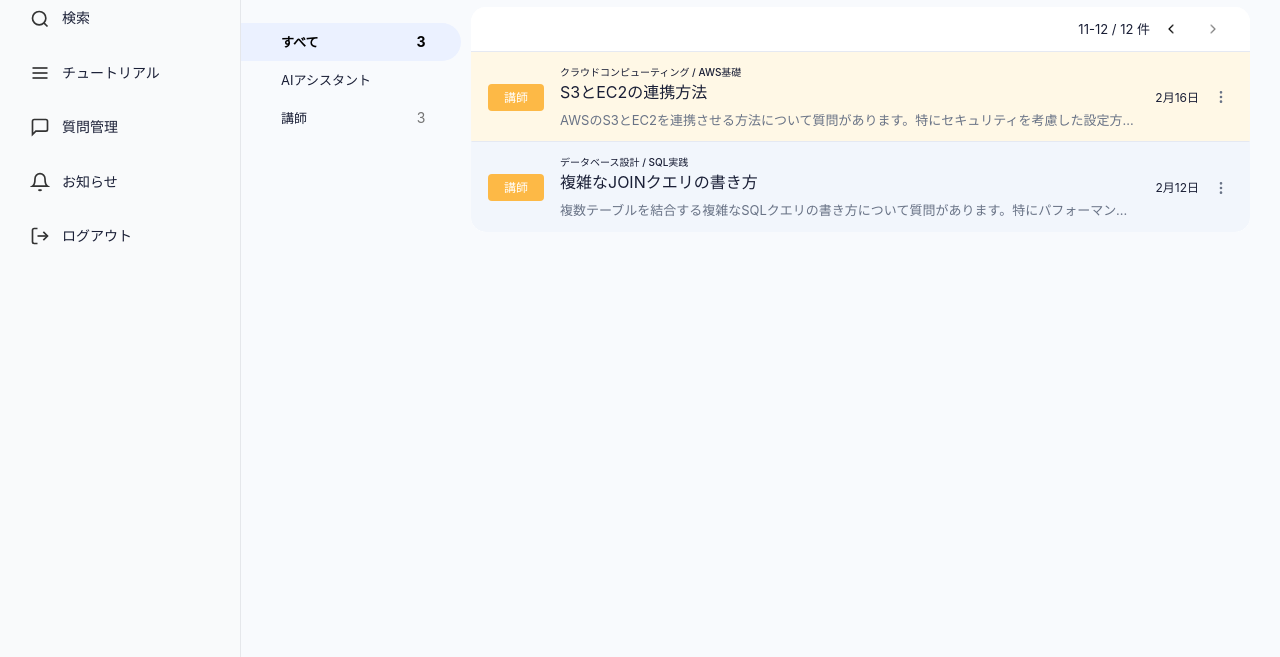
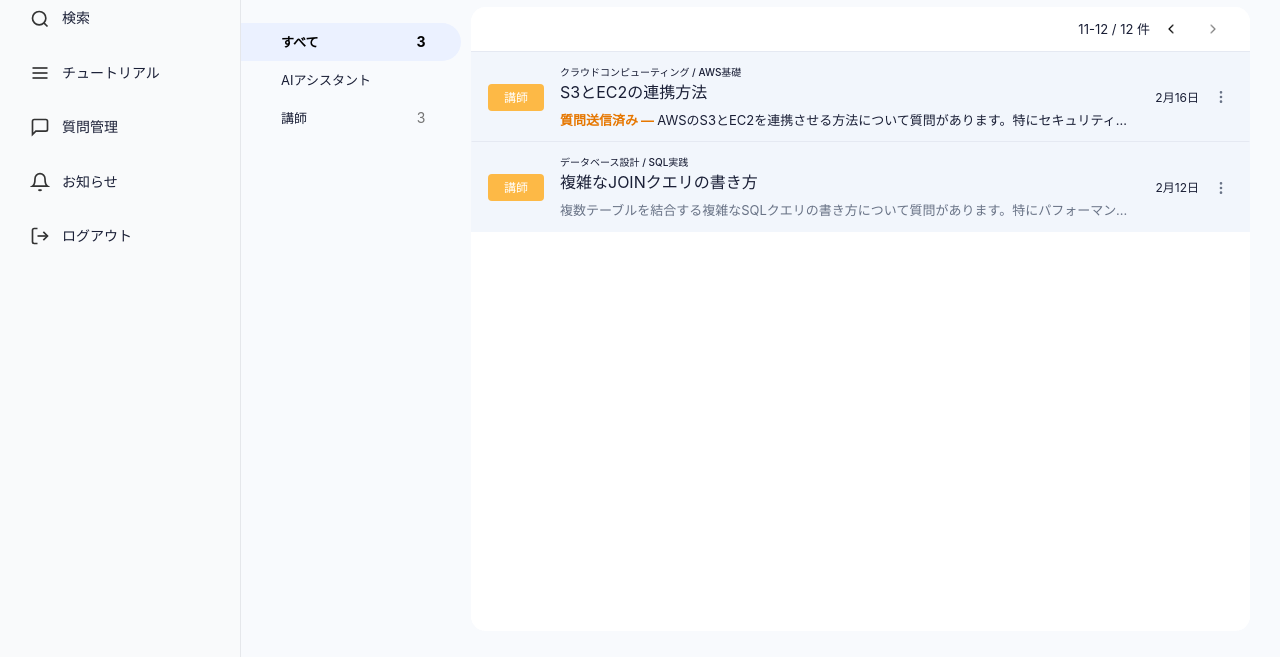
Before and after one commit to GitSATOMasashi/sls_seito_sitsumonnkanri, a plain HTML site: page index.html in a window 1280 px wide. Both pictures are taken after a click on the button 1213 px from the left and 172 px from the top of the page. Shown: the part 143-800 px from the top of the page. Drawn offline with Linux system fonts and the light colour scheme.

Commit message:
講師チャットのステータスと機能実装

```diff
--- a/script.js
+++ b/script.js
@@ -134,10 +134,20 @@ document.addEventListener('DOMContentLoaded', function() {
         updatePaginationInfo();
     }
 
-    // ページネーション情報の更新
-    function updatePaginationInfo() {
-        const startItem = (currentPage - 1) * itemsPerPage + 1;
-        const endItem = Math.min(currentPage * itemsPerPage, totalItems);
+    // ページネーション情報の更新関数（統合版）
+    function updatePaginationInfo(totalItems, startIndex, endIndex) {
+        // 引数がない場合は古い実装の動作を維持
+        if (arguments.length === 0) {
+            const visibleItems = Array.from(document.querySelectorAll('.question-item')).filter(item =>
+                item.dataset.filteredOut !== 'true' && item.style.display !== 'none'
+            );
+            totalItems = visibleItems.length;
+            startIndex = (currentPage - 1) * itemsPerPage;
+            endIndex = Math.min(startIndex + itemsPerPage, totalItems);
+        }
+
+        const startItem = totalItems > 0 ? startIndex + 1 : 0;
+        const endItem = endIndex;
 
         // ページネーション情報の更新
         const paginationInfo = document.querySelector('.pagination-info');
@@ -155,7 +165,7 @@ document.addEventListener('DOMContentLoaded', function() {
 
         if (nextButton) {
             const maxPage = Math.ceil(totalItems / itemsPerPage);
-            nextButton.disabled = currentPage >= maxPage;
+            nextButton.disabled = currentPage >= maxPage || totalItems === 0;
         }
 
         console.log('Pagination updated:', startItem, '-', endItem, '/', totalItems);
@@ -259,16 +269,58 @@ document.addEventListener('DOMContentLoaded', function() {
         // 質問送信済みの件数を取得
         const pendingCount = questionData.filter(q => q.type === 'instructor' && q.isPending).length;
 
+        // 既読（未読でなく、質問送信済みでもない講師への質問）の件数を取得
+        const readCount = questionData.filter(q => q.type === 'instructor' && !q.isUnread && !q.isPending).length;
+
         // サイドバーのカウントを更新
         document.querySelector('.sidebar-item[data-filter-type="all"] .sidebar-count').textContent = allUnreadCount > 0 ? allUnreadCount : '';
         document.querySelector('.sidebar-item[data-filter-type="ai"] .sidebar-count').textContent = ''; // AIは常に空
         document.querySelector('.sidebar-item[data-filter-type="instructor"] .sidebar-count').textContent = instructorUnreadCount > 0 ? instructorUnreadCount : '';
 
-        // 質問送信済みタブのカウントを更新
+        // 各フィルタータブのカウントを更新
         const pendingTab = document.querySelector('.filter-tab[data-filter-status="pending"]');
         if (pendingTab) {
             pendingTab.dataset.count = pendingCount;
         }
+
+        const unreadTab = document.querySelector('.filter-tab[data-filter-status="unread"]');
+        if (unreadTab) {
+            unreadTab.dataset.count = instructorUnreadCount;
+        }
+
+        const readTab = document.querySelector('.filter-tab[data-filter-status="read"]');
+        if (readTab) {
+            readTab.dataset.count = readCount;
+        }
+
+        const allTab = document.querySelector('.filter-tab[data-filter-status="all"]');
+        if (allTab) {
+            // すべての講師への質問の数
+            const allInstructorCount = questionData.filter(q => q.type === 'instructor').length;
+            allTab.dataset.count = allInstructorCount;
+        }
+
+        // フィルタータブのカウント表示を更新
+        updateFilterTabCounts();
+    }
+
+    // フィルタータブのカウント表示を更新する関数
+    function updateFilterTabCounts() {
+        // すべてのフィルタータブを取得
+        const filterTabs = document.querySelectorAll('.filter-tab[data-filter-status]');
+
+        filterTabs.forEach(tab => {
+            // data-count属性の値を取得
+            const count = tab.dataset.count;
+
+            // カウントが0より大きい場合のみ表示
+            if (count && parseInt(count) > 0) {
+                tab.setAttribute('data-count', count);
+            } else {
+                // カウントが0の場合は属性を削除または空にする
+                tab.setAttribute('data-count', '0'); // 明示的に0を設定
+            }
+        });
     }
 
     // 「続きを読む」ボタンの機能
@@ -781,7 +833,7 @@ document.addEventListener('DOMContentLoaded', function() {
         }
     }
 
-    // 質問リストを生成する関数を修正
+    // 質問リストを生成する関数
     function renderQuestionList() {
         const questionList = document.querySelector('.question-list');
 
@@ -834,15 +886,22 @@ document.addEventListener('DOMContentLoaded', function() {
         // 総アイテム数
         const totalItems = filteredData.length;
 
+        // 最大ページ数を計算
+        const maxPage = Math.ceil(totalItems / itemsPerPage);
+
+        // 現在のページが最大ページを超えないようにする
+        if (currentPage > maxPage && maxPage > 0) {
+            currentPage = maxPage;
+        } else if (currentPage < 1 || maxPage === 0) {
+            currentPage = 1;
+        }
+
         // ページネーション
-        const itemsPerPage = 10;
         const startIndex = (currentPage - 1) * itemsPerPage;
         const endIndex = Math.min(startIndex + itemsPerPage, totalItems);
 
         // 現在のページのアイテムを取得
         const currentPageItems = filteredData.slice(startIndex, endIndex);
-
-        console.log('Showing items', startIndex + 1, 'to', endIndex, 'of', totalItems, 'items');
 
         // 各質問アイテムをレンダリング
         currentPageItems.forEach(question => {
@@ -853,6 +912,11 @@ document.addEventListener('DOMContentLoaded', function() {
 
             // 日付をフォーマット
             const formattedDate = formatDate(question.date);
+
+            // メッセージプレビューを設定（質問送信済みの場合は冒頭に追加）
+            const messagePreview = question.isPending && question.type === 'instructor'
+                ? `<span class="pending-text">質問送信済み — </span>${question.message}`
+                : question.message;
 
             // HTMLを生成
             const questionHTML = `
@@ -866,7 +930,7 @@ document.addEventListener('DOMContentLoaded', function() {
                     <div class="question-item-content">
                         <div class="action-path">${question.path}</div>
                         <div class="action-name">${question.name}</div>
-                        <div class="message-preview">${question.message}</div>
+                        <div class="message-preview">${messagePreview}</div>
                     </div>
 
                     <!-- 右側：日付とオプション -->
@@ -897,36 +961,14 @@ document.addEventListener('DOMContentLoaded', function() {
             questionList.innerHTML += questionHTML;
         });
 
+        // 質問アイテムのイベントリスナーを設定
+        setupQuestionItemListeners();
+
         // ページネーション情報を更新
         updatePaginationInfo(totalItems, startIndex, endIndex);
 
-        // イベントリスナーを設定
-        setupQuestionItemListeners();
-    }
-
-    // ページネーション情報の更新関数
-    function updatePaginationInfo(totalItems, startIndex, endIndex) {
-        const startItem = totalItems > 0 ? startIndex + 1 : 0;
-        const endItem = endIndex;
-
-        // ページネーション情報の更新
-        const paginationInfo = document.querySelector('.pagination-info');
-        if (paginationInfo) {
-            paginationInfo.textContent = `${startItem}-${endItem} / ${totalItems} 件`;
-        }
-
-        // ボタンの有効/無効状態の更新
-        const prevButton = document.querySelector('.prev-btn');
-        const nextButton = document.querySelector('.next-btn');
-
-        if (prevButton) {
-            prevButton.disabled = currentPage <= 1;
-        }
-
-        if (nextButton) {
-            const maxPage = Math.ceil(totalItems / itemsPerPage);
-            nextButton.disabled = currentPage >= maxPage || totalItems === 0;
-        }
+        // フィルタータブのカウントを更新
+        updateSidebarCounts();
     }
 
     // 質問アイテムのイベントリスナーを設定
--- a/styles.css
+++ b/styles.css
@@ -798,7 +798,7 @@ body {
 
 /* 質問リストのスクロール */
 .question-list {
-    max-height: calc(100vh - var(--header-height) - 160px);
+    height: calc(100vh - var(--header-height) - 160px);
     overflow-y: auto;
     padding-right: 0px;
     background: white;
@@ -1041,14 +1041,16 @@ body {
 .instructor-status-tabs .filter-tab::after {
     content: attr(data-count);
     display: inline-block;
-    background: #E5E9F2;
-    color: var(--text-secondary);
+    background: var(--primary);
+    color: white;
     border-radius: 12px;
     padding: 2px 8px;
     font-size: 12px;
     margin-left: 8px;
     min-width: 10px;
     text-align: center;
+    position: relative;
+    top: -1px;
 }
 
 .instructor-status-tabs .filter-tab.active::after {
@@ -1216,7 +1218,7 @@ body {
 
 .instructor-status-tabs .filter-tab {
     padding: 8px 16px; /* パディングを調整 */
-    font-size: 13px; /* フォントサイズを小さく */
+    font-size: 12px; /* フォントサイズを小さく */
     white-space: nowrap; /* テキストを折り返さない */
 }
 
@@ -1392,21 +1394,26 @@ body {
     min-width: 20px; /* 既存のカウント表示と同じ幅を確保 */
 }
 
-/* 特定のタブのdata-countを非表示にする */
+/* filter-tabのdata-countが0または空の場合、after疑似要素を非表示にする */
+.filter-tab[data-count="0"]::after,
+.filter-tab[data-count=""]::after,
+.filter-tab:not([data-count])::after {
+    display: none !important;
+}
+
+/* 特定のタブのdata-countを常に非表示にする設定は維持 */
 .filter-tab[data-filter-status="all"]::after,
 .filter-tab[data-filter-status="read"]::after {
     display: none !important;
 }
 
-/* 特定のタブ内のカウント要素を非表示にする（実際の要素を使用している場合） */
-.filter-tab[data-filter-status="all"] .count,
-.filter-tab[data-filter-status="read"] .count {
-    display: none !important;
+/* 質問送信済みテキストのスタイル */
+.pending-text {
+    color: #E67700;
+    font-weight: bold;
 }
 
-/* または、JavaScriptで制御している場合は、特定のタブのdata-count属性を削除する */
-
-/* 質問送信済み状態のスタイル */
-.question-item.pending {
-    background-color: #fff8e6; /* 薄い黄色の背景 */
+/* 質問送信済み状態の質問アイテム */
+.question-item.pending .message-preview {
+    color: var(--text-primary); /* 通常のテキスト色を維持 */
 }
```
